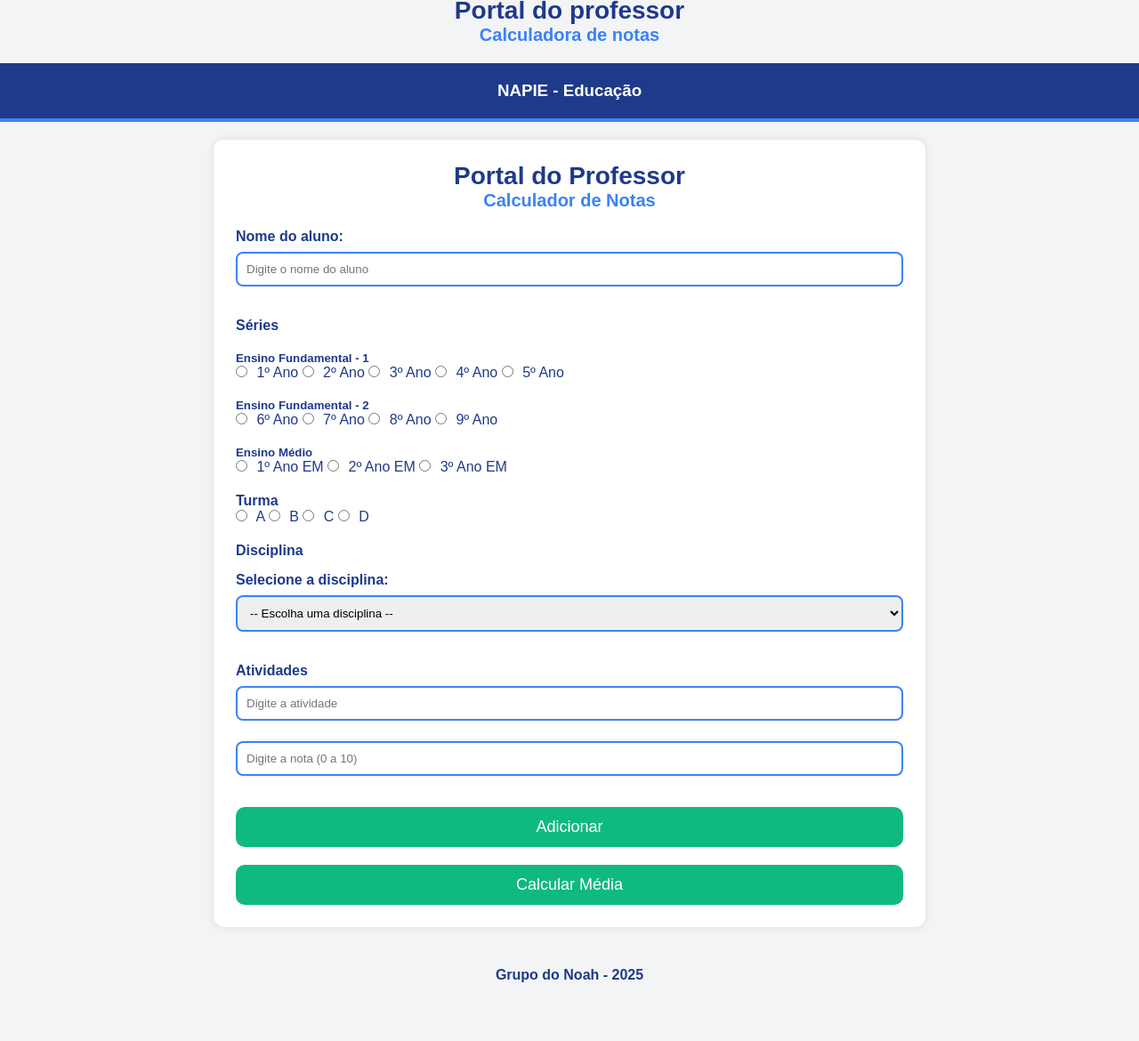
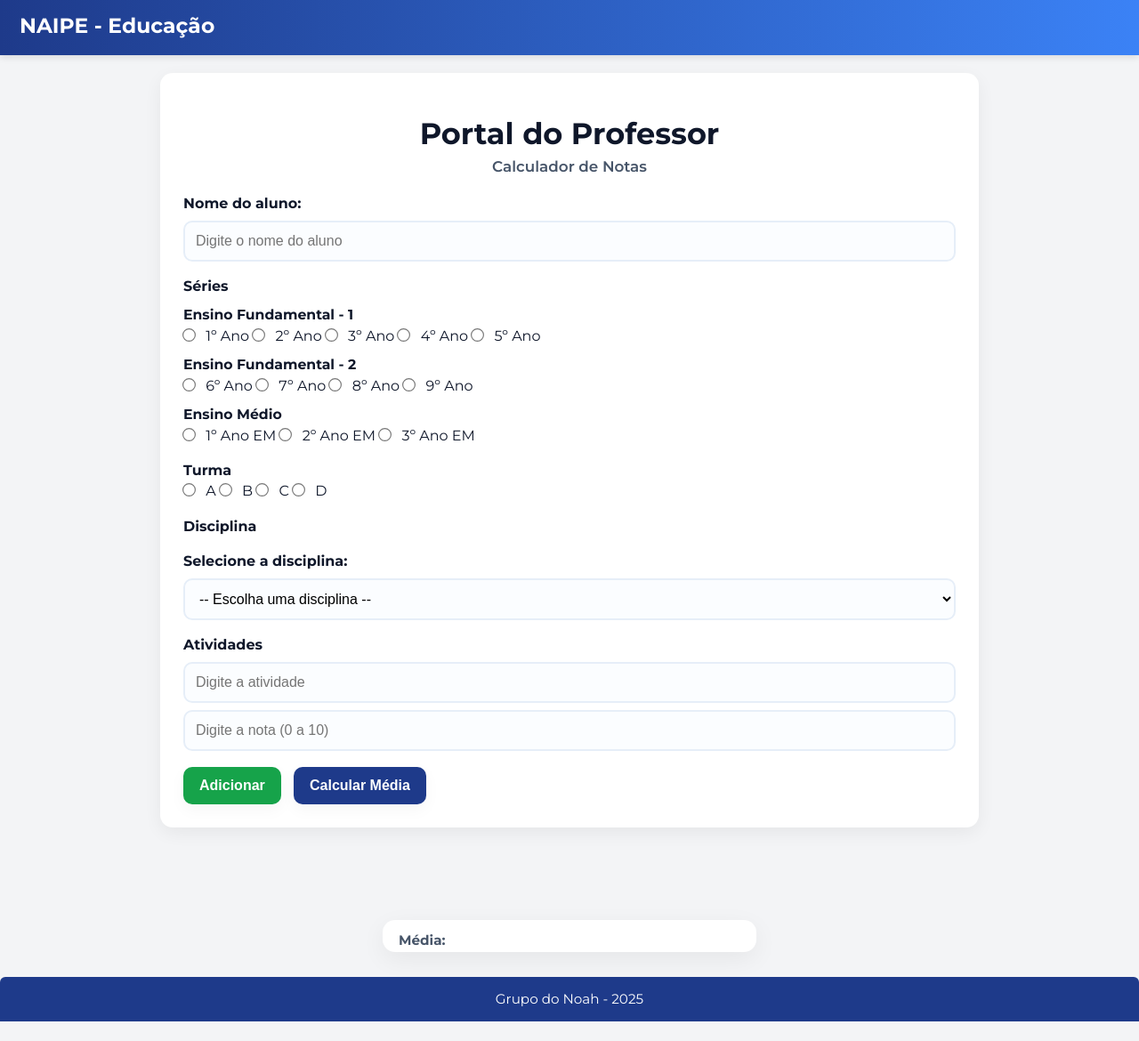
Before and after one commit to PedroG0612/Calculadora-de-Notas, a plain HTML site: page index.html in a window 1280 px wide. Shown: the part 4-1174 px from the top of the page at 89% size. After the commit the page ends 1152 px from the top, so only its background shows below. Drawn offline with Linux system fonts and the light colour scheme.

Commit message:
script mudado

```diff
--- a/index.html
+++ b/index.html
@@ -3,17 +3,13 @@
 <head>
     <meta charset="UTF-8">
     <meta name="viewport" content="width=device-width, initial-scale=1.0">
-    <title>Calculadora de notas</title>
+    <title>NAIPE - Educação</title>
     <link rel="icon" href="./img/iconeDoSite.png" >
     <link rel="stylesheet" href="style.css">
 </head>
 <body>
-    <h1 id="titulo">Portal do professor</h1>
-    <h3 id="subtitulo">Calculadora de notas</h3>
-
-
     <header>
-      <h3>NAPIE - Educação</h3>
+      <h3>NAIPE - Educação</h3>
     </header>
 
     <main>
--- a/script.js
+++ b/script.js
@@ -25,6 +25,15 @@ botaoAdicionar.addEventListener("click", () => {
 botaoMedia.addEventListener("click", () => {
     soma = notasArray.reduce((nota, acumulo) => nota + acumulo, 0)
     const media = document.createElement("p")
-    media.textContent = soma / notasArray.length
+    media.textContent = (soma / notasArray.length).toFixed(2)
+    const aluno = document.createElement("p")
+    aluno.textContent = inputNome.value
+    mediaArea.appendChild(aluno)
     mediaArea.appendChild(media)
+    if (media > 7){
+        mediaArea.style.backgroundColor = green
+    }else{
+        mediaArea.style.backgroundColor = red
+
+    }
 })
--- a/style.css
+++ b/style.css
@@ -1,124 +1,230 @@
-/* ---------- PALETA ----------
-Azul escuro: #1E3A8A
-Azul claro:  #3B82F6
-Verde:       #10B981
-Cinza claro: #F3F4F6
-Branco:      #FFFFFF
--------------------------------- */
+/* Importa fonte bonita */
+@import url('https://fonts.googleapis.com/css2?family=Montserrat:wght@400;600;700&display=swap');
 
-/* Geral */
-* {
-    margin: 0;
-    padding: 0;
-    box-sizing: border-box;
-    font-family: Arial, Helvetica, sans-serif;
+* { margin: 0; padding: 0; box-sizing: border-box; }
+
+/* Tipografia geral */
+body {
+  font-family: 'Montserrat', system-ui, -apple-system, "Segoe UI", Roboto, "Helvetica Neue", Arial;
+  background-color: #f3f4f6;
+  color: #0f172a;
+  -webkit-font-smoothing: antialiased;
+  -moz-osx-font-smoothing: grayscale;
+  line-height: 1.45;
+  padding-bottom: 0%;
 }
 
-body {
-    background: #F3F4F6;
-    color: #1E3A8A;
-    padding-bottom: 50px;
+/* HEADER */
+header {
+  background: linear-gradient(90deg, #1e3a8a, #3b82f6);
+  color: white;
+  padding: 16px 22px;
+  display: flex;
+  align-items: center;
+  font-size: 1.25rem;
+  font-weight: 700;
+  box-shadow: 0 2px 8px rgba(2,6,23,0.12);
 }
 
-/* Header */
-header {
-    background: #1E3A8A;
-    color: #FFFFFF;
-    padding: 20px;
-    display: flex;
-    align-items: center;
-    gap: 20px;
-    justify-content: center;
-    border-bottom: 4px solid #3B82F6;
+/* TITULOS */
+#titulo {
+  text-align: center;
+  margin-top: 18px;
+  font-size: 2.1rem;
+  font-weight: 800;
+  color: #0f172a;
+}
+#subtitulo {
+  text-align: center;
+  margin-bottom: 18px;
+  font-size: 1.05rem;
+  color: #475569;
+  font-weight: 600;
 }
 
-header img {
-    height: 70px;
+/* MAIN (form) */
+main {
+  width: 92%;
+  max-width: 920px;
+  background: #ffffff;
+  margin: 20px auto;
+  padding: 26px;
+  border-radius: 14px;
+  box-shadow: 0 6px 20px rgba(2,6,23,0.06);
 }
 
-/* Conteúdo principal */
-main {
-    width: 90%;
-    max-width: 800px;
-    margin: 20px auto;
-    background: #FFFFFF;
-    padding: 25px;
-    border-radius: 12px;
-    box-shadow: 0 0 10px rgba(0,0,0,0.1);
+/* Labels e títulos das seções */
+label, h4, h5 {
+  display: block;
+  margin-top: 16px;
+  font-weight: 700;
+  color: #0f172a;
+}
+h5 { margin-top: 10px; font-size: 0.98rem; }
+
+/* Inputs (form) */
+input[type="text"], input[type="number"], select {
+  width: 100%;
+  padding: 12px;
+  margin-top: 8px;
+  border: 2px solid #e6eef8;
+  border-radius: 10px;
+  font-size: 1rem;
+  outline: none;
+  transition: 0.18s;
+  background: #fbfdff;
+}
+input:focus, select:focus { border-color: #3b82f6; box-shadow: 0 6px 18px rgba(59,130,246,0.06); }
+
+/* Radios */
+input[type="radio"] { margin-right: 8px; accent-color: #1e3a8a; transform: scale(1.15); }
+
+/* Botões */
+button {
+  margin-top: 18px;
+  margin-right: 10px;
+  padding: 12px 18px;
+  border: none;
+  border-radius: 10px;
+  font-size: 1rem;
+  cursor: pointer;
+  font-weight: 700;
+  transition: 0.18s;
+  box-shadow: 0 6px 18px rgba(2,6,23,0.04);
+}
+#botaoAdicionar { background: #16a34a; color: white; }
+#botaoAdicionar:hover { transform: translateY(-2px); filter: brightness(0.96); }
+#botaoMedia { background: #1e3a8a; color: white; }
+#botaoMedia:hover { transform: translateY(-2px); filter: brightness(0.96); }
+
+/* ---------- RESULTADOS: área centralizada e mais cheia ---------- */
+#resultados {
+  width: 92%;
+  max-width: 920px;
+  margin: 22px auto;
+  background: transparent; /* deixamos transparente para que os "cards" se destaquem */
+  padding: 0;
+  border-radius: 12px;
+  display: grid;
+  grid-template-columns: repeat(3, 1fr); /* nome | atividade | nota */
+  gap: 0; /* sem gap para parecer um único card por linha */
+  align-items: stretch;
+  /* garante que ocupe espaço vertical e não fique pequenininho */
+  min-height: 60px;
 }
 
-/* Títulos */
-#titulo {
-    text-align: center;
-    font-size: 28px;
-    color: #1E3A8A;
+/* Cada <p> criado pelo JS vira uma célula da grade.
+   Os itens aparecem em sequência e a cada 3 itens formam uma "linha" (card). */
+#resultados p {
+  margin: 0;
+  padding: 14px 18px;
+  border: 1px solid rgba(2,6,23,0.06);
+  background: #ffffff;
+  display: flex;
+  align-items: center;
+  gap: 12px;
+  font-weight: 600;
+  color: #0f172a;
+  box-shadow: 0 4px 12px rgba(2,6,23,0.04);
 }
 
-#subtitulo {
-    text-align: center;
-    font-size: 20px;
-    color: #3B82F6;
-    margin-bottom: 20px;
+/* estilização para que a linha inteira pareça um único container:
+   - o primeiro item da linha tem borda arredondada à esquerda,
+   - o último item tem borda arredondada à direita,
+   - o item do meio fica "colado" entre os dois. */
+#resultados p:nth-child(3n+1) {
+  border-top-left-radius: 10px;
+  border-bottom-left-radius: 10px;
+  background: linear-gradient(180deg,#fbfdff,#f8fbff);
+  font-size: 1.12rem; /* NOME: maior */
+}
+#resultados p:nth-child(3n+2) {
+  border-left: none;
+  border-right: none;
+  background: linear-gradient(180deg,#ffffff,#fbfbff);
+  font-size: 1.02rem; /* ATIVIDADE: normal */
+  font-weight: 600;
+  color: #334155;
+}
+#resultados p:nth-child(3n) {
+  border-top-right-radius: 10px;
+  border-bottom-right-radius: 10px;
+  background: linear-gradient(180deg,#ffffff,#f7fbff);
+  justify-content: center;
+  font-size: 1.18rem; /* NOTA: mais destacada */
+  font-weight: 800;
+  color: #0b1220;
 }
 
-/* Labels e Inputs */
-label {
-    font-weight: bold;
-    margin-top: 15px;
-    display: block;
+/* deixa o texto da nota maior e verticalmente centralizado */
+#resultados p:nth-child(3n) span, #resultados p:nth-child(3n) {
+  display: inline-flex;
+  align-items: center;
+  justify-content: center;
 }
 
-input[type="text"],
-input[type="number"],
-select {
-    width: 100%;
-    padding: 10px;
-    margin: 8px 0 15px 0;
-    border: 2px solid #3B82F6;
-    border-radius: 8px;
-    transition: .2s;
+/* responsividade: em telas menores, empilha cada "card" em linhas de 1 coluna */
+@media (max-width: 720px) {
+  #resultados {
+    grid-template-columns: 1fr; /* cada <p> vira linha; teremos 3 linhas por atividade */
+    gap: 10px;
+  }
+  #resultados p {
+    border-radius: 10px;
+  }
+  /* ajusta tamanhos */
+  #resultados p:nth-child(3n+1) { font-size: 1.05rem; }
+  #resultados p:nth-child(3n+2) { font-size: 0.98rem; color: #334155; }
+  #resultados p:nth-child(3n) { font-size: 1.12rem; font-weight: 800; }
 }
 
-input:focus,
-select:focus {
-    border-color: #10B981;
-    outline: none;
+/* ---------- CONTAINER DE MÉDIA CENTRALIZADO ---------- */
+#media {
+  width: 92%;
+  max-width: 420px;
+  margin: 18px auto 28px auto;
+  background: #ffffff;
+  padding: 18px 22px 18px 22px;
+  border-radius: 14px;
+  box-shadow: 0 8px 28px rgba(2,6,23,0.06);
+  text-align: center;
+  font-weight: 800;
+  font-size: 1.15rem;
+  color: #0f172a;
+  position: relative;
 }
 
-/* Radios */
-h4, h5 {
-    margin-top: 20px;
-    color: #1E3A8A;
+/* adiciona o rótulo 'Média:' antes do valor (o JS coloca apenas o número) */
+#media::before {
+  content: "Média:";
+  position: absolute;
+  left: 18px;
+  top: 12px;
+  font-size: 0.95rem;
+  font-weight: 700;
+  color: #475569;
 }
 
-input[type="radio"] {
-    margin-right: 6px;
-    accent-color: #3B82F6;
+/* formatação do valor numérico dentro de #media (o parágrafo criado pelo JS) */
+#media p {
+  margin: 0;
+  padding-top: 6px;
+  font-size: 1.6rem;
+  color: #0b1220;
+  letter-spacing: 0.4px;
 }
 
-/* Botão */
-#botaoAdicionar, #botaoMedia {
-    width: 100%;
-    padding: 12px;
-    background: #10B981;
-    color: #FFFFFF;
-    font-size: 18px;
-    border: none;
-    border-radius: 10px;
-    margin-top: 20px;
-    cursor: pointer;
-    transition: .3s;
+/* ---------- FOOTER ---------- */
+footer {
+  text-align: center;
+  padding: 14px;
+  margin-top: 18px;
+  background: #1e3a8a;
+  color: white;
+  font-size: 0.95rem;
+  border-top-left-radius: 6px;
+  border-top-right-radius: 6px;
 }
 
-#botao:hover {
-    background: #0a8c63;
-}
-
-/* Footer */
-footer {
-    text-align: center;
-    padding: 15px;
-    margin-top: 30px;
-    color: #1E3A8A;
-    font-weight: bold;
-}
+/* pequenos ajustes estéticos finais */
+main, #resultados, #media { transition: all 160ms ease; }
```
